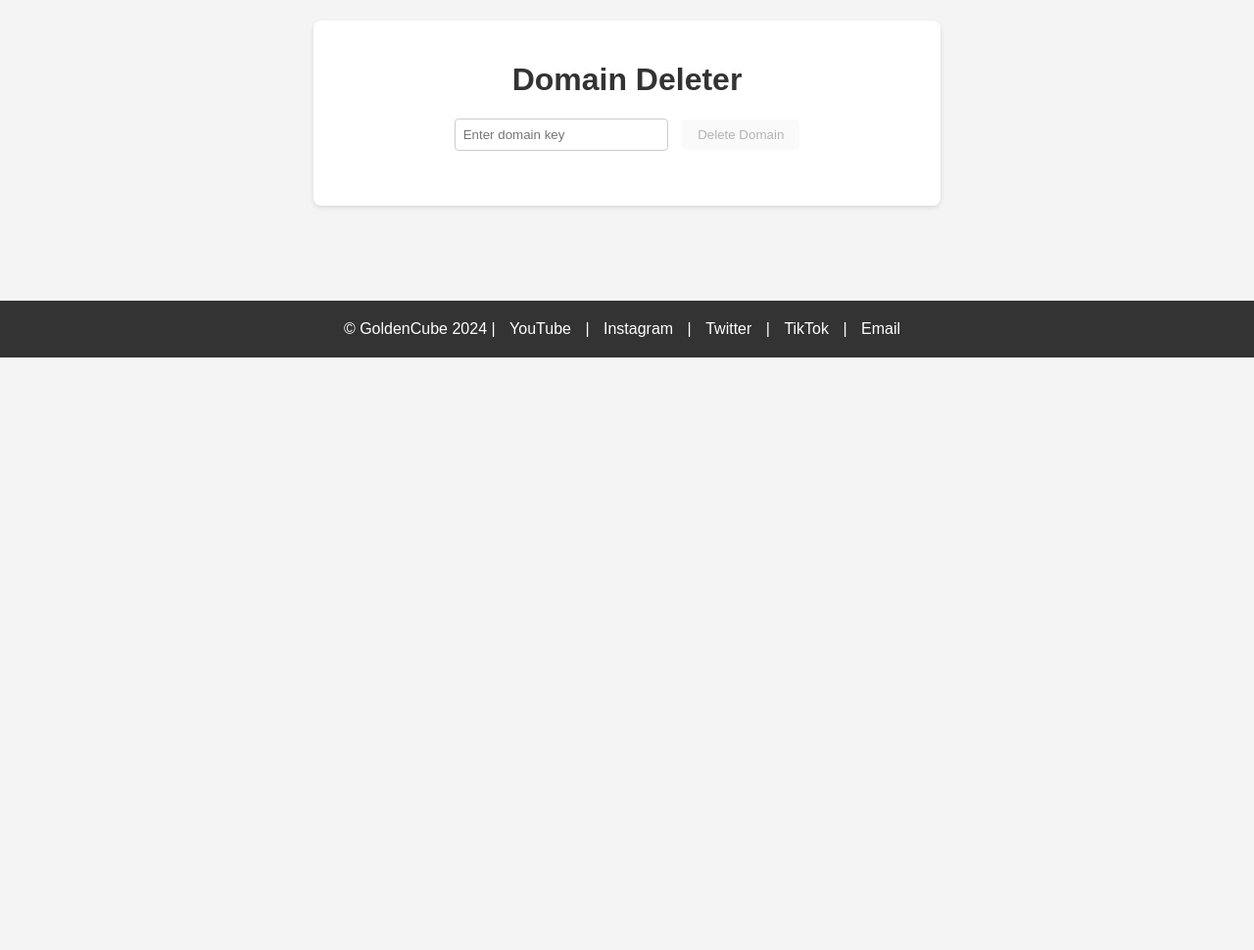
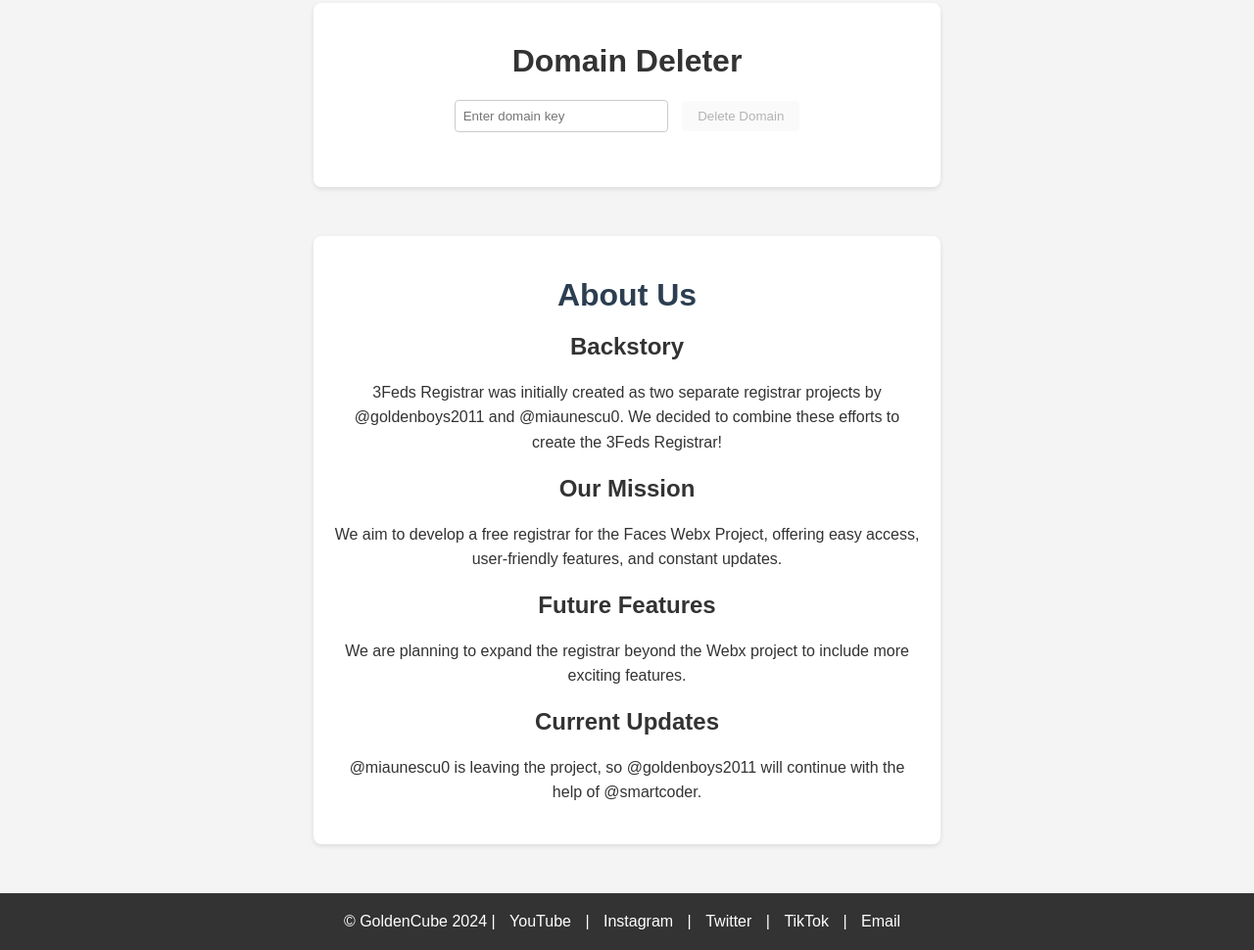
Before and after one commit to goldenboys2011/registrar, a plain HTML site: page index.html in a window 1280 px wide. Shown: the part 435-1405 px from the top of the page at 98% size. Before the commit the page ends 800 px from the top, so only its background shows below. Drawn offline with Linux system fonts and the light colour scheme; no server answers.

Commit message:
About Page

```diff
--- a/css/main.css
+++ b/css/main.css
@@ -195,8 +195,6 @@ button {
 }
 
 footer {
-    position: absolute;
-    bottom: 0px;
     background-color: #333;
     color: #fff; /* White text color */
     padding: 20px 0;
@@ -236,3 +234,21 @@ footer a:hover {
 #TopNav a:hover {
     background-color: #555;
 }
+
+#AboutPage h1 {
+    color: #2c3e50;
+    text-align: center;
+    margin-bottom: 20px;
+}
+
+#AboutPage p {
+    font-size: 16px;
+    line-height: 1.6;
+    margin-bottom: 20px;
+}
+
+#AboutPage h1 {
+    color: #2c3e50;
+    text-align: center;
+    margin-bottom: 20px;
+}
--- a/index.html
+++ b/index.html
@@ -27,7 +27,7 @@
         <div id="result" class="available-domain"></div>
             <div id="alternativeTldsMessage">
                 <center>
-                    <h3 id=""></h3>
+                    <!---<h3 id=""></h3> --->
                 </center>
             </div>
 
@@ -44,6 +44,22 @@
         <br>
         <br>
         <div id="Delresult" ></div>
+    </div>
+
+    <div class="container" id="AboutPage">
+        <h1>About Us</h1>
+
+        <h2>Backstory</h2>
+        <p>3Feds Registrar was initially created as two separate registrar projects by @goldenboys2011 and @miaunescu0. We decided to combine these efforts to create the 3Feds Registrar!</p>
+
+        <h2>Our Mission</h2>
+        <p>We aim to develop a free registrar for the Faces Webx Project, offering easy access, user-friendly features, and constant updates.</p>
+
+        <h2>Future Features</h2>
+        <p>We are planning to expand the registrar beyond the Webx project to include more exciting features.</p>
+
+        <h2>Current Updates</h2>
+        <p>@miaunescu0 is leaving the project, so @goldenboys2011 will continue with the help of @smartcoder.</p>
     </div>
 
     <div id="myModal" class="modal" class="container">
```
